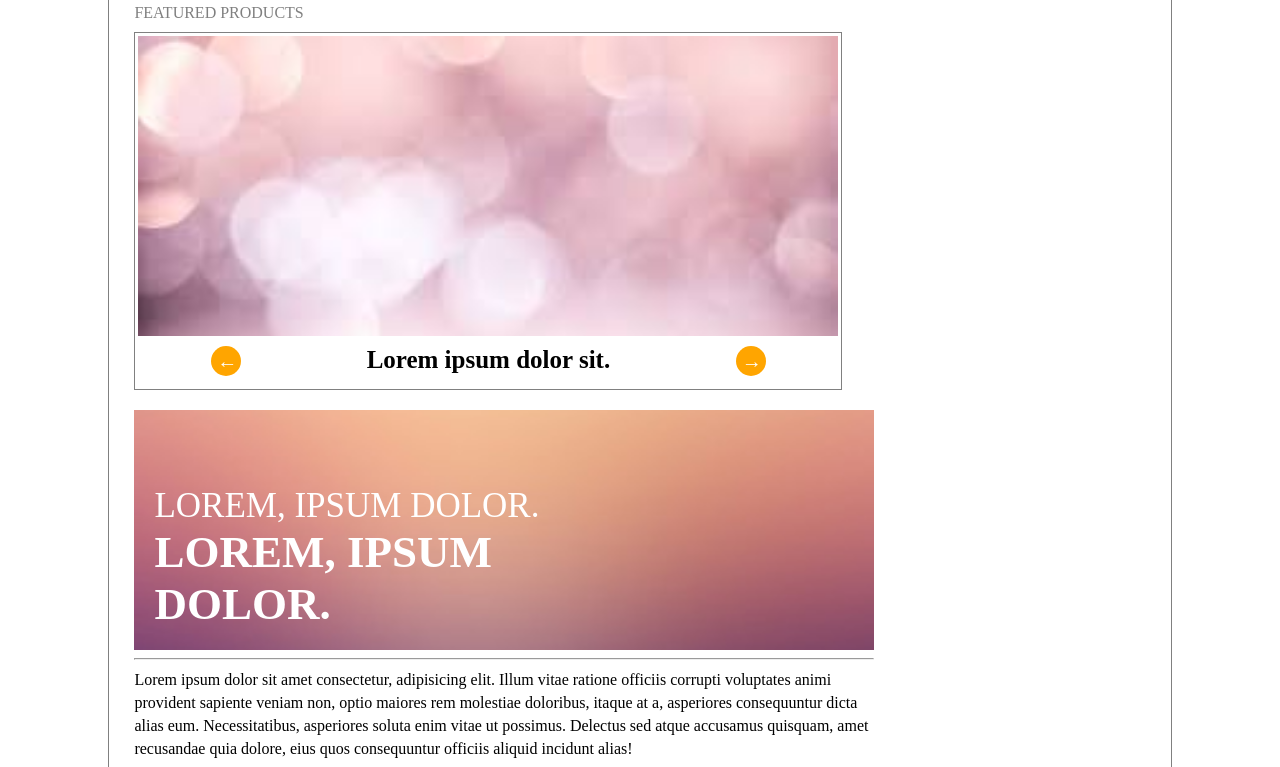
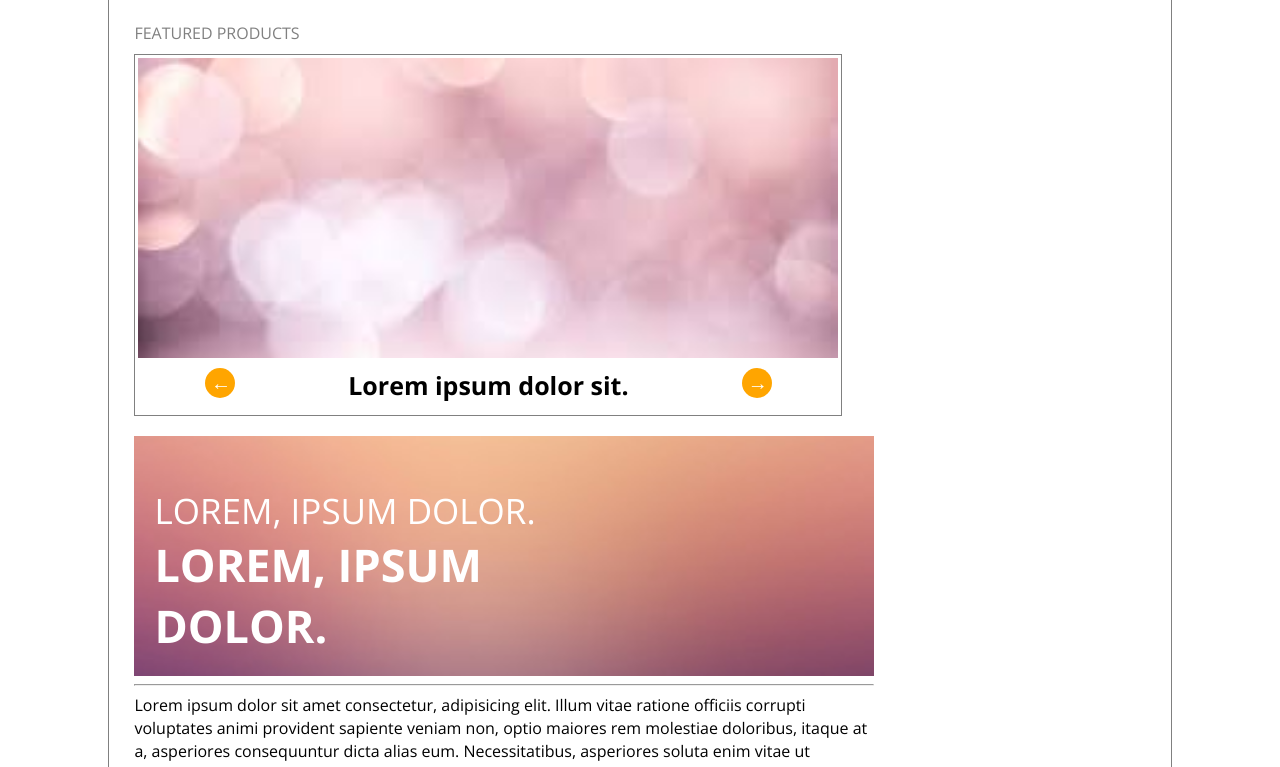
Before and after one commit to top-college-odilbek/site, a plain HTML site: page index.html in a window 1280 px wide. Shown: the part 225-992 px from the top of the page. Drawn offline with nearby package versions, Linux system fonts and the light colour scheme.

Commit message:
добавил шрифты

```diff
--- a/index.html
+++ b/index.html
@@ -9,6 +9,9 @@
     <link rel="stylesheet" href="style.css">
     <script type="module" src="https://unpkg.com/ionicons@5.5.2/dist/ionicons/ionicons.esm.js"></script>
     <script nomodule src="https://unpkg.com/ionicons@5.5.2/dist/ionicons/ionicons.js"></script>
+    <link rel="preconnect" href="https://fonts.googleapis.com">
+    <link rel="preconnect" href="https://fonts.gstatic.com" crossorigin>
+    <link href="https://fonts.googleapis.com/css2?family=Open+Sans:ital,wght@0,300..800;1,300..800&display=swap" rel="stylesheet">
 </head>
 
 <body>
--- a/style.css
+++ b/style.css
@@ -1,3 +1,7 @@
+* {
+    font-family: 'Open Sans';
+}
+
 body {
     display: flex;
     justify-content: center;
```
